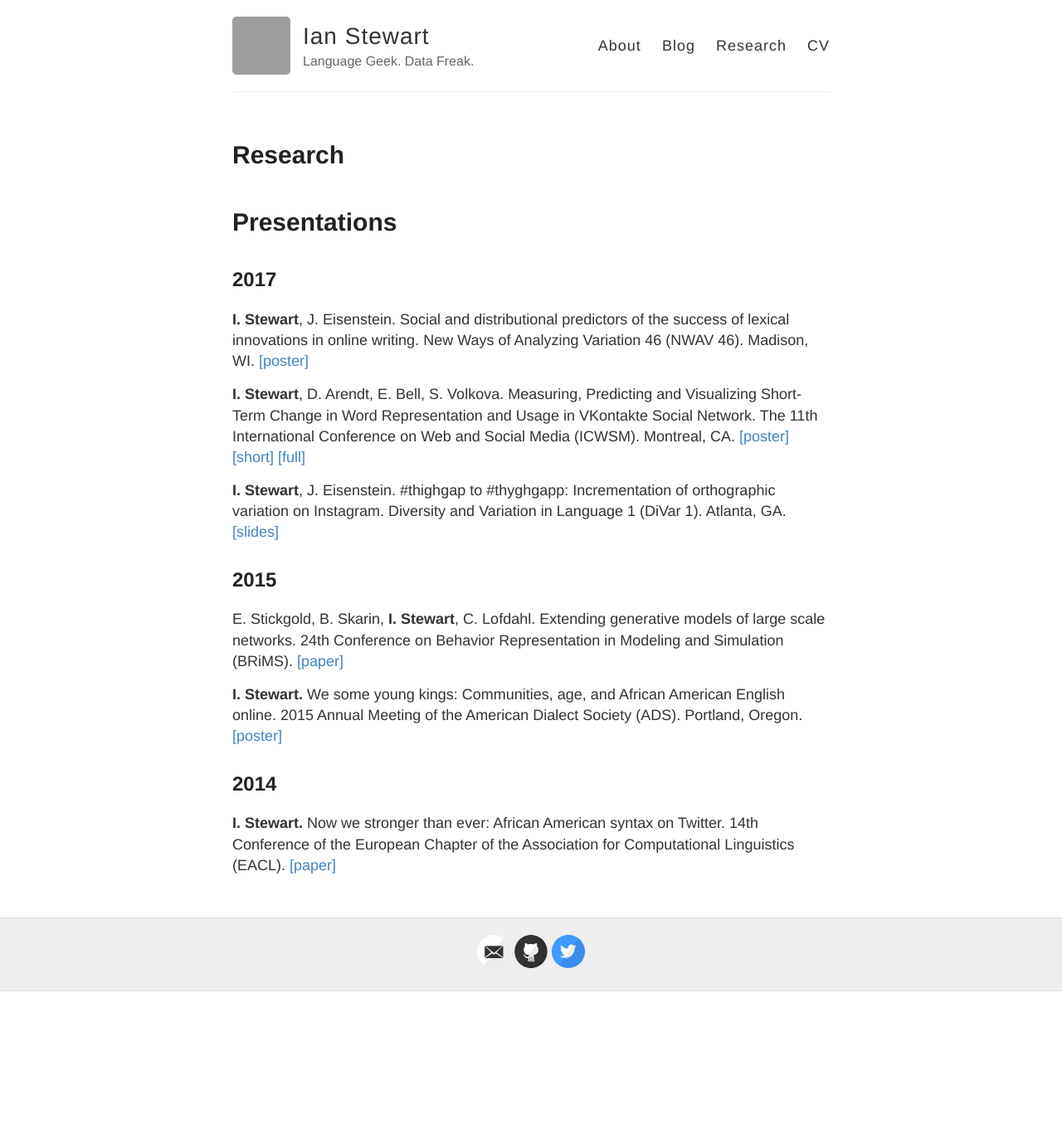
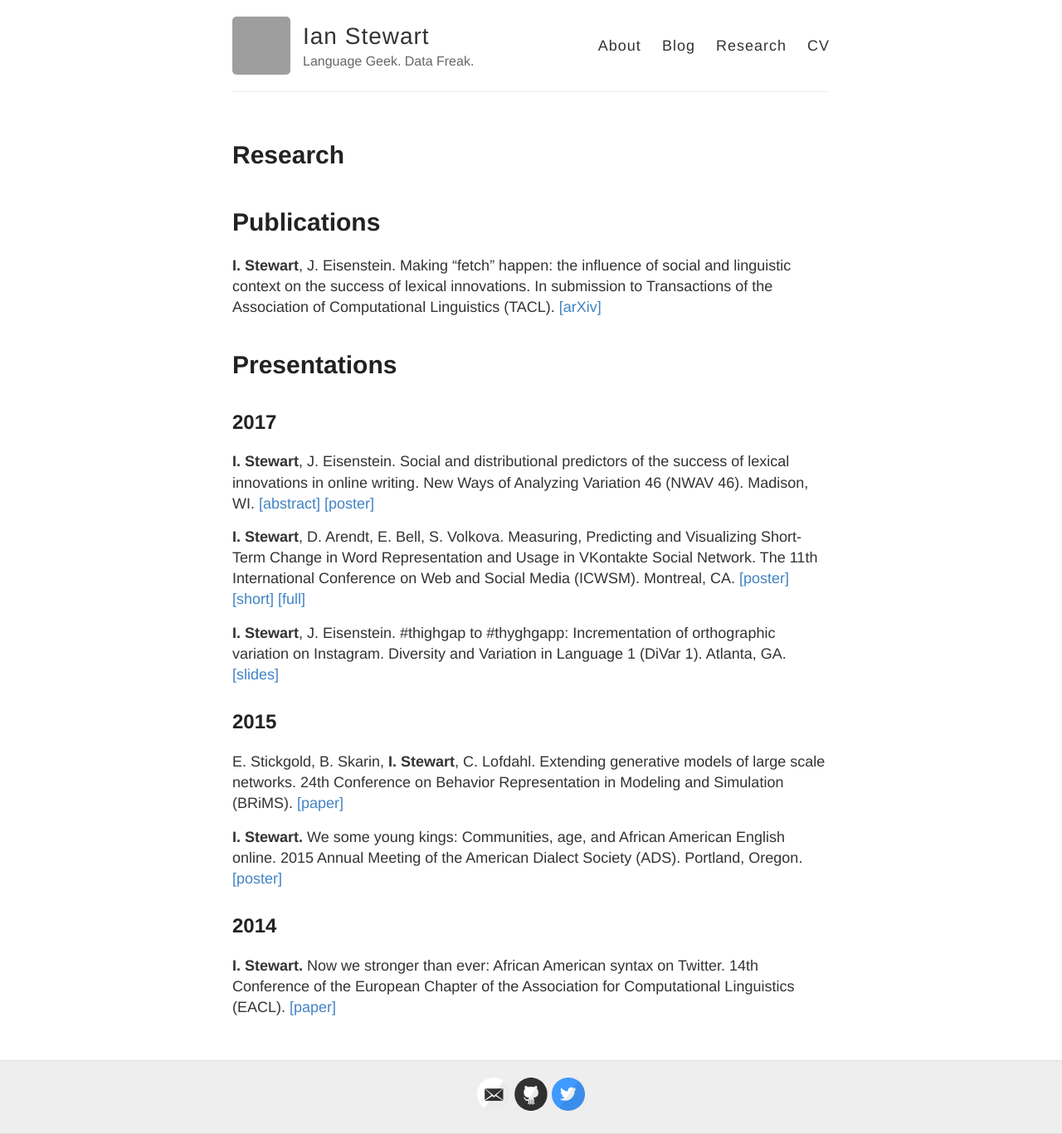
Before and after one commit to ianbstewart/ianbstewart.github.io, a Jekyll site: the page built from research.md, in a window 1280 px wide. Shown: the whole page at 83% size. Built offline with Jekyll 4.4.1, drawn with Linux system fonts in a browser that asks for light colours; before the commit the page ends 1195 px from its top, so only the background shows below that; grey boxes are pictures that could not be loaded.

Commit message:
updating research

```diff
--- a/research.md
+++ b/research.md
@@ -3,6 +3,11 @@ layout: page
 title: Research
 permalink: /research/
 ---
+# Publications
+**I. Stewart**, J. Eisenstein.
+Making "fetch" happen: the influence of social and linguistic context on the success of lexical innovations. In submission to Transactions of the Association of Computational Linguistics (TACL).
+[[arXiv]](https://arxiv.org/abs/1709.00345)
+
 # Presentations
 
 ## 2017
@@ -11,6 +16,7 @@ permalink: /research/
 Social and distributional predictors of the success of lexical innovations in online writing.
 New Ways of Analyzing Variation 46 (NWAV 46).
 Madison, WI.
+[[abstract]](../docs/NWAV_2017_short.pdf)
 [[poster]](#)
 
 **I. Stewart**, D. Arendt, E. Bell, S. Volkova.
```
Also changed, not shown: 1 other file.
